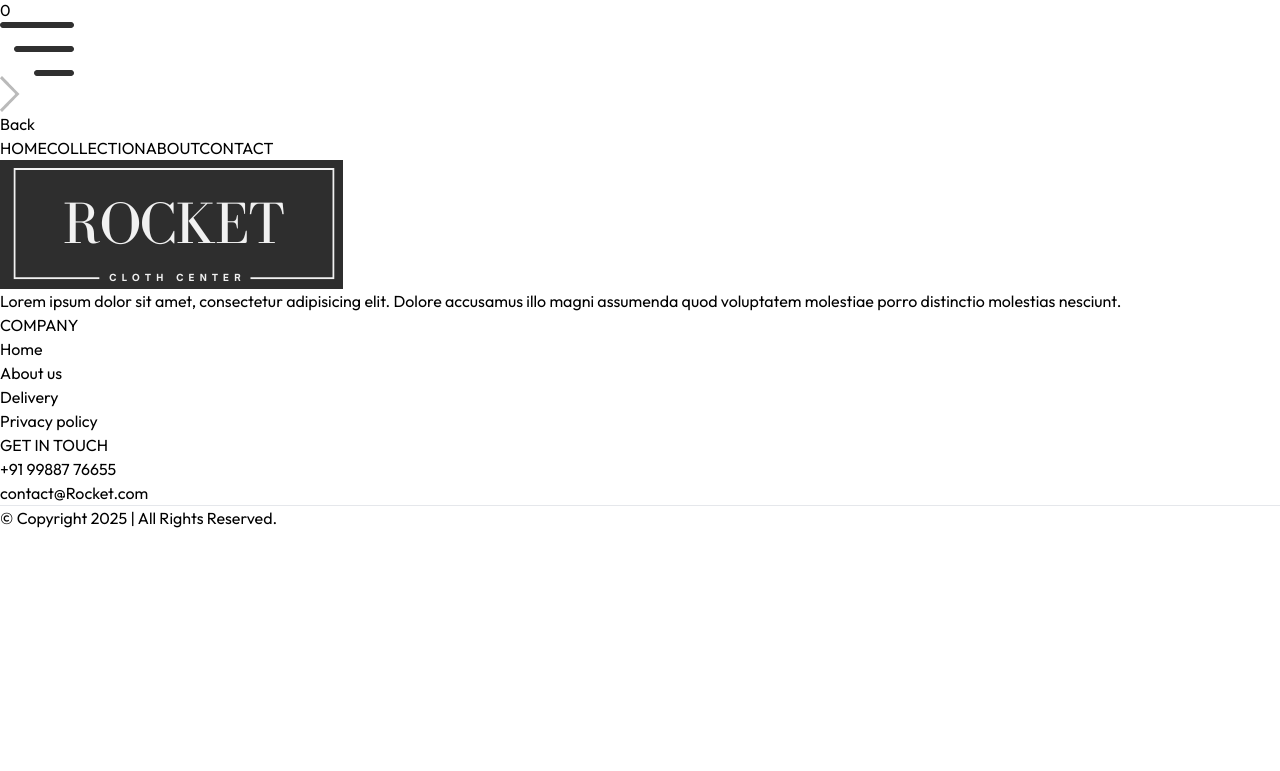
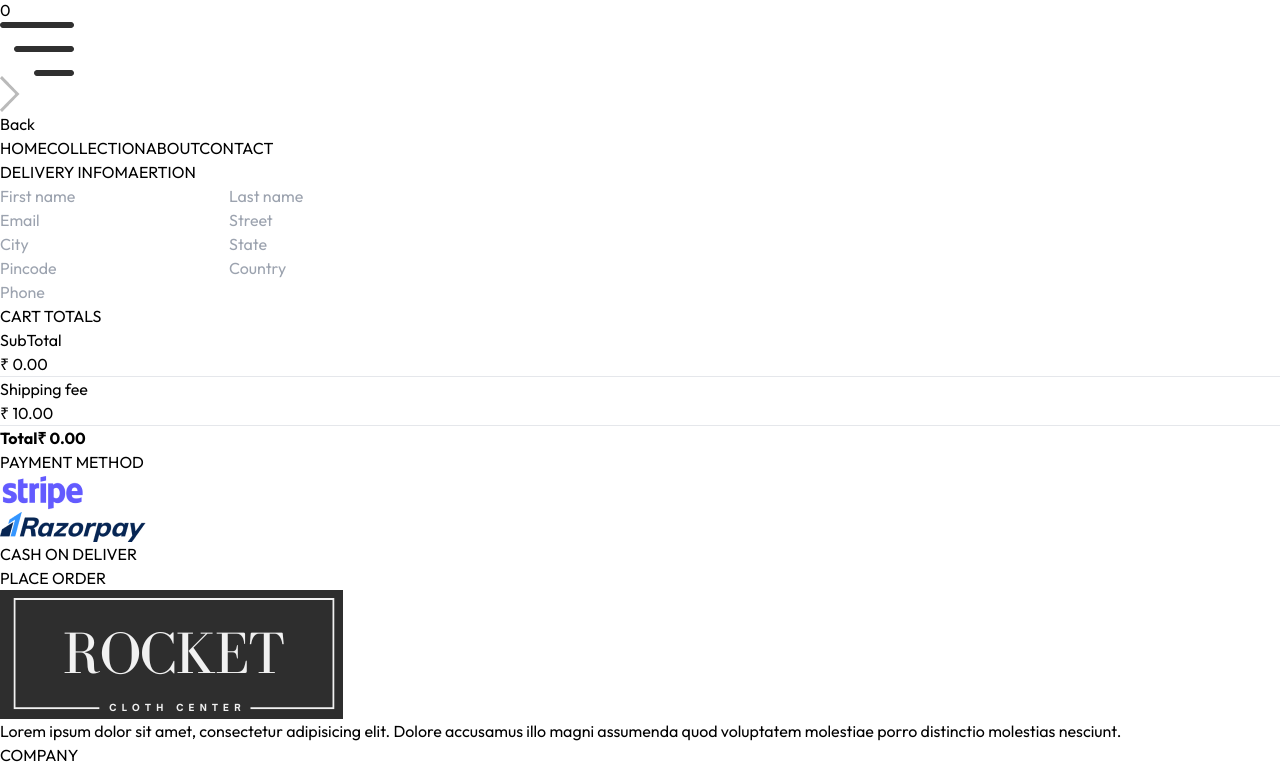
Before and after one commit to Kailash0303/E-COMMERCE, a React (Vite) app in the folder frontend/: page /place-order in a window 1280 px wide. Shown: the part 416-1187 px from the top of the page. Before the commit the page ends 946 px from the top, so only its background shows below. Built offline with nearby package versions, Linux system fonts and the light colour scheme.

Commit message:
added functionality to PlaceOrder section

```diff
--- a/frontend/src/pages/PlaceOrders.jsx
+++ b/frontend/src/pages/PlaceOrders.jsx
@@ -1,8 +1,90 @@
-import React from 'react'
+import React, { useContext, useState } from 'react'
+import Title from '../components/Title'
+import CartTotal from '../components/CartTotal';
+import { assets } from '../assets/assets';
+import { ShopContext } from '../context/ShopContext';
 
 const PlaceOrders = () => {
+
+
+  const [method , setMethod ] =useState('cod');
+  const {navigate} = useContext(ShopContext);
+
+
   return (
-    <div>
+    <div className='flex flex-col sm:flex-row justify-between gap-4 sm:pt-14 min-h-[80vh] border-t:'>
+      {/* ----------- left side ------------ */}
+      <div className='flex flex-col gap-4 w-full sm:max-w-[480px] '>
+
+          <div className='text-xl sm:text-2xl my-3' >
+            <Title text1={'DELIVERY'} text2={'INFOMAERTION'} />
+          </div>
+
+
+
+          <div className='flex gap-3'>
+            <input className='border border-gray-300 rounded py-1.5 px-3.5 w-full' type="text" placeholder='First name' />
+            <input className='border border-gray-300 rounded py-1.5 px-3.5 w-full' type="text" placeholder='Last name' />
+          </div>
+
+          <input className='border border-gray-300 rounded py-1.5 px-3.5 w-full' type="email" placeholder='Email' />
+          <input className='border border-gray-300 rounded py-1.5 px-3.5 w-full' type="text" placeholder='Street' />
+
+          <div className='flex gap-3'>
+            <input className='border border-gray-300 rounded py-1.5 px-3.5 w-full' type="text" placeholder='City' />
+            <input className='border border-gray-300 rounded py-1.5 px-3.5 w-full' type="text" placeholder='State' />
+          </div>
+
+          <div className='flex gap-3'>
+            <input className='border border-gray-300 rounded py-1.5 px-3.5 w-full' type="number" placeholder='Pincode' />
+            <input className='border border-gray-300 rounded py-1.5 px-3.5 w-full' type="text" placeholder='Country' />
+          </div>
+
+          <input className='border border-gray-300 rounded py-1.5 px-3.5 w-full' type="number" placeholder='Phone' />
+
+          </div>
+
+          {/* ---------- right side-------- */}
+
+        <div className='mt-8' >
+
+          <div className='mt-8 min-w-80'>
+            <CartTotal />
+          </div>
+
+          <div className='mt-12'>
+            <Title text1={'PAYMENT'} text2={'METHOD'} />
+
+            {/* ------- payment method selection------ */}
+            <div className='flex gap-3 flex-col lg:flex-row '>
+
+
+                    <div onClick={()=>setMethod('stripe')}  className='flex items-center gap-3 border p-2 px-3 cursor-pointer'>
+                      <p className={`min-w-3.5 h-3.5 border rounded-full ${method === 'stripe' ? 'bg-green-400' : ''}`}></p>
+                        <img className='h-5 mx-4' src={assets.stripe_logo} alt="" />
+                    </div>
+
+                    <div onClick={()=>setMethod('razorpay')}  className='flex items-center gap-3 border p-2 px-3 cursor-pointer'>
+                      <p className={`min-w-3.5 h-3.5 border rounded-full ${method === 'razorpay' ? 'bg-green-400' : ''}`}></p>
+                        <img className='h-5 mx-4' src={assets.razorpay_logo} alt="" />
+                    </div>
+
+                    <div  onClick={()=>setMethod('cod')} className='flex items-center gap-3 border p-2 px-3 cursor-pointer'>
+                      <p className={`min-w-3.5 h-3.5 border rounded-full ${method === 'cod' ? 'bg-green-400' : ''}`}></p>
+                      <p className='text-gray-500 text-sm font-medium mx-4'>CASH ON DELIVER</p>
+                       </div>
+            </div>
+
+            <div className='w-full text-end mt-8'>
+            <button   onClick={()=>navigate('/orders')} className='bg-black text-white px-16 py-3 text-sm'>PLACE ORDER</button>
+            </div>
+
+
+          </div>
+
+        </div>
+
+
 
     </div>
   )
```
